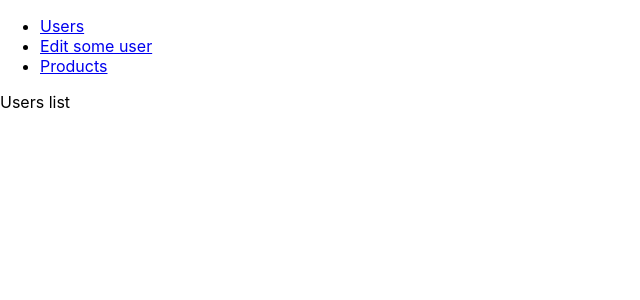
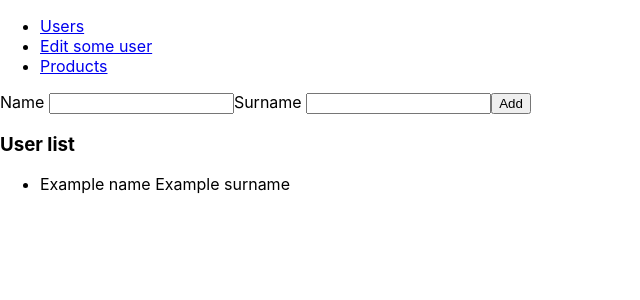
Before and after one commit to tnoworyta/react-tasks, a React (Create React App) app: page /user/list in a window 1280 px wide. Shown: the top 300 px of the page, without its empty margins (0-640 px from the left). Built offline with nearby package versions, Linux system fonts and the light colour scheme.

Commit message:
State & props

```diff
--- /dev/null
+++ b/src/components/User/Details.js
@@ -0,0 +1,20 @@
+import React from 'react'
+import PropTypes from 'prop-types'
+
+const UserDetails = ({ user }) => {
+  return (
+    <div>
+      {user.name} {user.surname}
+    </div>
+  )
+}
+
+UserDetails.propTypes = {
+  user: PropTypes.exact({
+    name: PropTypes.string.isRequired,
+    surname: PropTypes.string.isRequired,
+    id: PropTypes.string.isRequired,
+  }),
+}
+
+export default UserDetails
--- /dev/null
+++ b/src/components/User/List.js
@@ -0,0 +1,42 @@
+import React, { Component } from 'react'
+
+import UserNew from './New'
+import UserDetails from './Details'
+
+export default class UserList extends Component {
+  constructor(props) {
+    super(props)
+    this.state = {
+      users: [
+        { name: 'Example name', surname: 'Example surname', id: new Date().getTime().toString() },
+      ],
+    }
+  }
+
+  handleAddUserClick = user => {
+    this.setState(state => ({
+      users: state.users.concat({
+        name: user.name,
+        surname: user.surname,
+        id: new Date().getTime().toString(),
+      }),
+    }))
+  }
+
+  render() {
+    const { users } = this.state
+    return (
+      <div>
+        <UserNew handleAddUserClick={this.handleAddUserClick} />
+        <h3>User list</h3>
+        <ul>
+          {users.map(user => (
+            <li key={user.id}>
+              <UserDetails user={user} />
+            </li>
+          ))}
+        </ul>
+      </div>
+    )
+  }
+}
--- /dev/null
+++ b/src/components/User/New.js
@@ -0,0 +1,35 @@
+import React, { Component } from 'react'
+import PropTypes from 'prop-types'
+
+export default class UserNew extends Component {
+  static propTypes = {
+    handleAddUserClick: PropTypes.func.isRequired,
+  }
+
+  constructor(props) {
+    super(props)
+    this.state = { name: '', surname: '' }
+  }
+
+  handleNameChange = event => {
+    this.setState({ name: event.target.value })
+  }
+
+  handleSurnameChange = event => {
+    this.setState({ surname: event.target.value })
+  }
+
+  handleOnclick = () => {
+    this.props.handleAddUserClick(this.state)
+  }
+
+  render() {
+    return (
+      <div>
+        Name <input onChange={this.handleNameChange} />
+        Surname <input onChange={this.handleSurnameChange} />
+        <button onClick={this.handleOnclick}>Add</button>
+      </div>
+    )
+  }
+}
--- a/src/screens/User/List.js
+++ b/src/screens/User/List.js
@@ -1,12 +1,13 @@
 import React from 'react'
 
 import UIMenu from '../../components/UI/Menu'
+import UserList from '../../components/User/List'
 
 export default function ScreensUserList() {
   return (
     <div>
       <UIMenu />
-      Users list
+      <UserList />
     </div>
   )
 }
```
